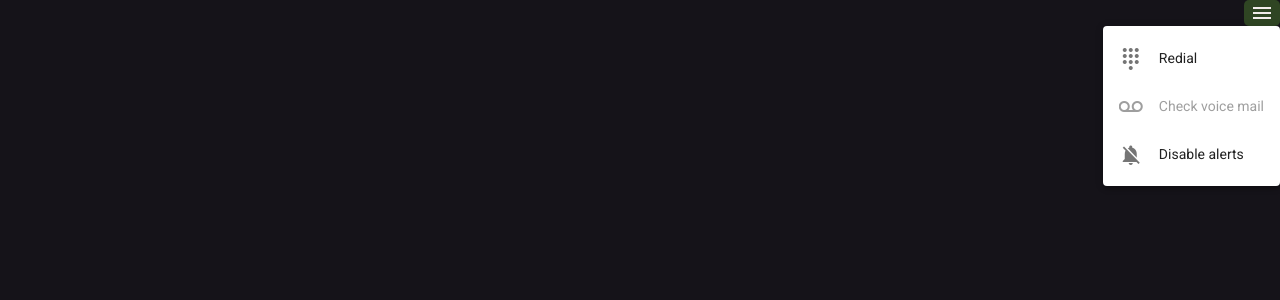
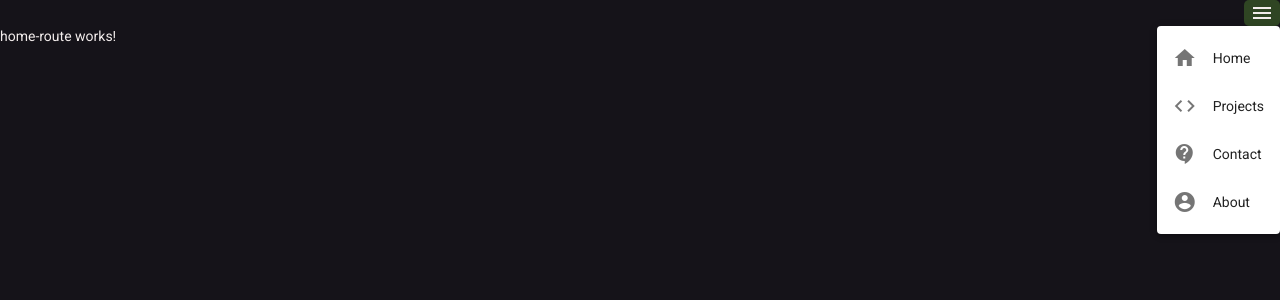
Before and after one commit to wayaway-jtm/portfolio-site, an Angular app: page / in a window 1280 px wide. Both pictures are taken after a click on the button "menu". Shown: the top 300 px of the page. Built offline with nearby package versions, Linux system fonts and the light colour scheme.

Commit message:
added routes to dropdown menu

```diff
--- a/src/app/app-routing.module.ts
+++ b/src/app/app-routing.module.ts
@@ -1,8 +1,38 @@
 import { NgModule } from '@angular/core';
 import { Routes, RouterModule } from '@angular/router';
+import { HomeRouteComponent } from './home-route/home-route.component';
+import { ContactRouteComponent } from './contact-route/contact-route.component';
+import { ProjectsRouteComponent } from './projects-route/projects-route.component';
+import { AboutRouteComponent } from './about-route/about-route.component';
+import { NotFoundRouteComponent } from './not-found-route/not-found-route.component';
 
 
-const routes: Routes = [];
+const routes: Routes = [
+    {
+        path: 'home',
+        component: HomeRouteComponent
+    },
+    {
+        path: 'about',
+        component: AboutRouteComponent
+    },
+    {
+        path: 'contact',
+        component: ContactRouteComponent
+    },
+    {
+        path: 'projects',
+        component: ProjectsRouteComponent
+    },
+    {
+        path: '',
+        component: HomeRouteComponent
+    },
+    {
+        path: '**',
+        component: NotFoundRouteComponent
+    }
+];
 
 @NgModule({
   imports: [RouterModule.forRoot(routes)],
--- a/src/app/app.component.css
+++ b/src/app/app.component.css
@@ -17,3 +17,9 @@ mat-icon {
 .mat-menu-content {
     background-color: #2f4523;
 }
+
+a {
+    display: flex;
+    justify-content: flex-start;
+    align-items: center;
+}
--- a/src/app/app.component.html
+++ b/src/app/app.component.html
@@ -3,18 +3,22 @@
         <mat-icon>menu</mat-icon>
     </button>
     <mat-menu #menu="matMenu" class="menuPanel">
-        <button mat-menu-item>
-            <mat-icon>dialpad</mat-icon>
-            <span>Redial</span>
-        </button>
-        <button mat-menu-item disabled>
-            <mat-icon>voicemail</mat-icon>
-            <span>Check voice mail</span>
-        </button>
-        <button mat-menu-item>
-            <mat-icon>notifications_off</mat-icon>
-            <span>Disable alerts</span>
-        </button>
+        <a mat-menu-item [routerLink]="['home']" routerLinkActive="router-link-active">
+            <mat-icon>home</mat-icon>
+            <span>Home</span>
+        </a>
+        <a mat-menu-item [routerLink]="['projects']" routerLinkActive="router-link-active">
+            <mat-icon>code</mat-icon>
+            <span>Projects</span>
+        </a>
+        <a mat-menu-item [routerLink]="['contact']" routerLinkActive="router-link-active">
+            <mat-icon>contact_support</mat-icon>
+            <span>Contact</span>
+        </a>
+        <a mat-menu-item [routerLink]="['about']" routerLinkActive="router-link-active">
+            <mat-icon>account_circle</mat-icon>
+            <span>About</span>
+        </a>
     </mat-menu>
 </div>
 <router-outlet></router-outlet>
```
